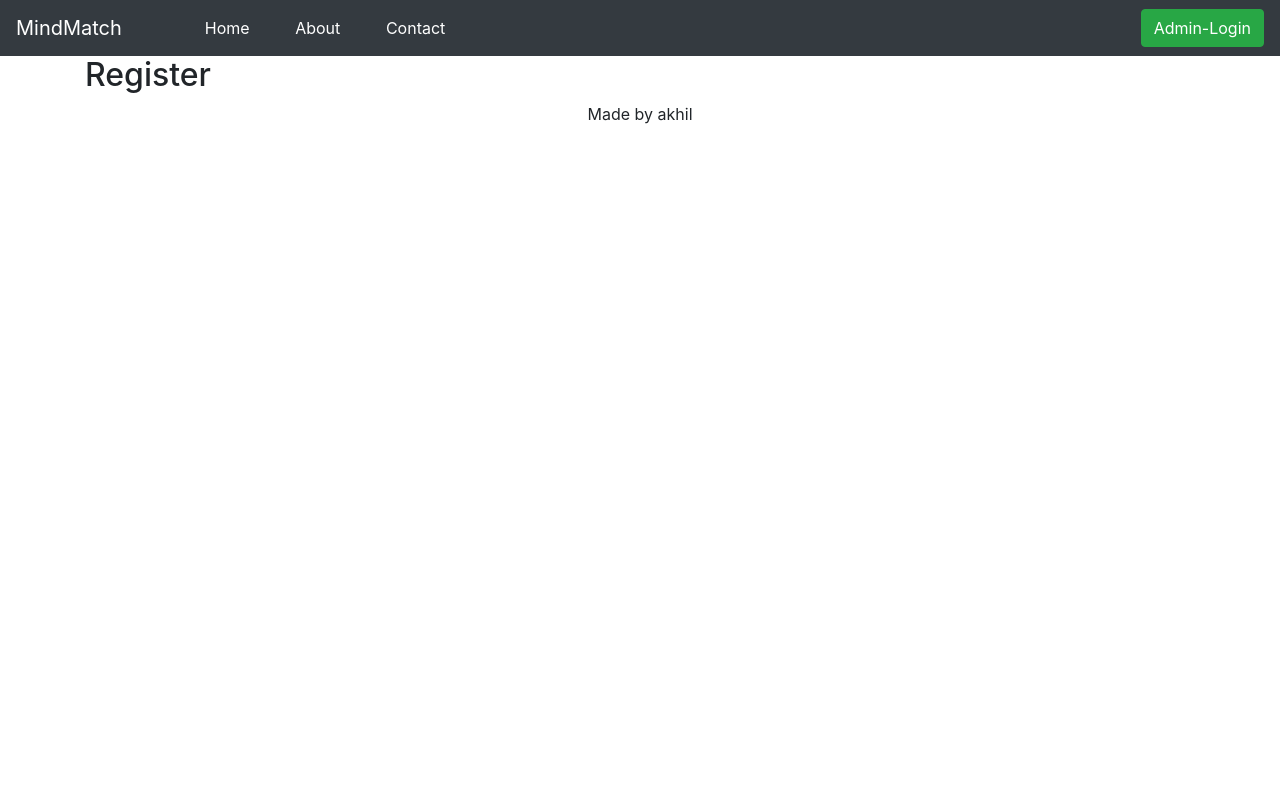
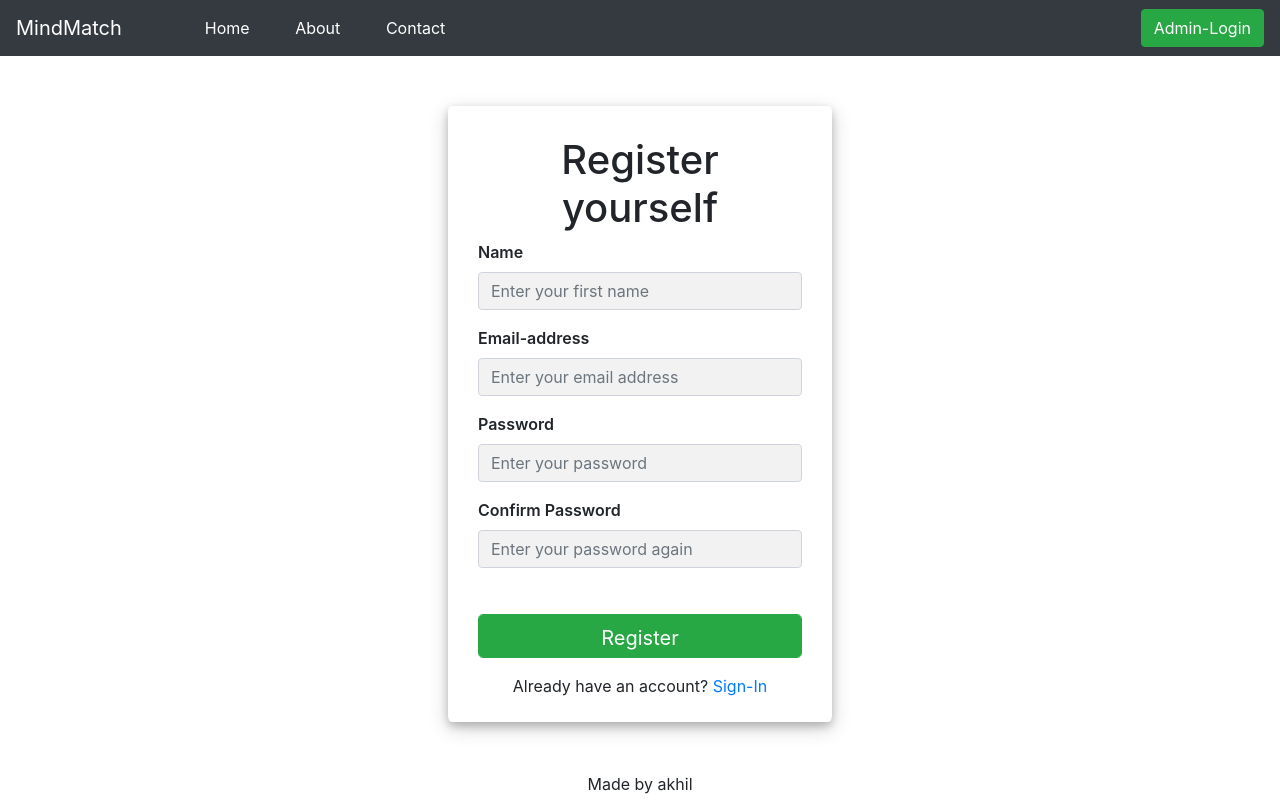
Before and after one commit to akhilchoudhary2k/MindMatch-kgp, a Node server app: page /register in a window 1280 px wide. Run offline with Node 20, Linux system fonts and the light colour scheme; some libraries are stand-ins or nearby versions.

Commit message:
making all the login and register pages

```diff
--- a/app.js
+++ b/app.js
@@ -40,7 +40,7 @@
     app.get("/register", function(req,res){
         res.render('register',{});
     });
-    app.get("/admin", function(req,res){
+    app.get("/adminlogin", function(req,res){
         res.render('admin-login',{});
     });
     app.get("/about", function(req,res){
--- a/public/css/index-style.css
+++ b/public/css/index-style.css
@@ -3,6 +3,34 @@ html {
 }
 body{
     min-height:100%;
+}
+.center{
+    text-align: center;
+}
+.heading{
+    text-align: center;
+    /* text-decoration: underline; */
+}
+.box{
+    width: 30%;
+    margin: 50px auto;
+    padding: 30px;
+    padding-bottom: 8px;
+    border-radius: 1%;
+    box-shadow: 0 4px 8px 0 rgba(0, 0, 0, 0.2), 0 6px 20px 0 rgba(0, 0, 0, 0.19);
+}
+input[type=text]{
+    background-color:#f2f2f2;
+}
+input[type=password]{
+    background-color:#f2f2f2;
+}
+.space{
+    margin-top: 30px;
+    /* margin-bottom: 10px; */
+}
+label{
+    font-weight: 600;
 }
 .navbar-brand{
     margin-right: 6%;
--- a/views/partials/index-header.ejs
+++ b/views/partials/index-header.ejs
@@ -13,12 +13,12 @@
 <nav class="navbar navbar-expand-lg navbar-dark bg-dark">
     <a class="navbar-brand" href="/"> MindMatch </a>
     <ul class="navbar-nav mr-auto">
-        <li class="nav-item active left" > <a class="nav-link" href="/">Home</a> </li>
+        <li class="nav-item active left"> <a class="nav-link" href="/">Home</a> </li>
         <li class="nav-item active left"> <a class="nav-link" href="/about">About</a> </li>
         <li class="nav-item active left"> <a class="nav-link" href="/contact">Contact</a> </li>
     </ul>
     <ul class="navbar-nav ml-auto">
-        <li class="nav-item active"> <a href="/admin" class="btn btn-success">Admin-Login</a> </li>
+        <li class="nav-item active"> <a href="/adminlogin" class="btn btn-success">Admin-Login</a> </li>
     </ul>
 </nav>
 
--- a/views/register.ejs
+++ b/views/register.ejs
@@ -1,7 +1,35 @@
 <%- include('partials/index-header') -%>
 
-    <div class="container">
-        <h2 class="heading" >Register</h2>
+
+
+    <div class="box">
+        <h1 class="heading">Register yourself</h1>
+        <form class="" action="/register" method="post">
+            <div class="form-group">
+                <label for="">Name</label>
+                <input type="text" class="form-control" name="" value="" placeholder="Enter your first name" required>
+            </div>
+            <div class="form-group">
+                <label for="">Email-address</label>
+                <input type="text" class="form-control" name="" value="" placeholder="Enter your email address">
+            </div>
+            <div class="form-group">
+                <label for="">Password</label>
+                <input type="password" class="form-control" name="" value="" placeholder="Enter your password">
+            </div>
+            <div class="form-group">
+                <label for="">Confirm Password</label>
+                <input type="password" class="form-control" name="" value="" placeholder="Enter your password again">
+            </div>
+            <div class="form-group">
+                <button type="submit" class=" form-control btn btn-success btn-lg space" name="button">Register</button>
+            </div>
+
+            <p class="center" >
+                Already have an account?
+                <a href="/login">Sign-In</a>
+            </p>
+        </form>
     </div>
 
 
```
Also changed, not shown: views/admin-login.ejs (+21 -2 lines), views/login.ejs (+22 -3 lines).
